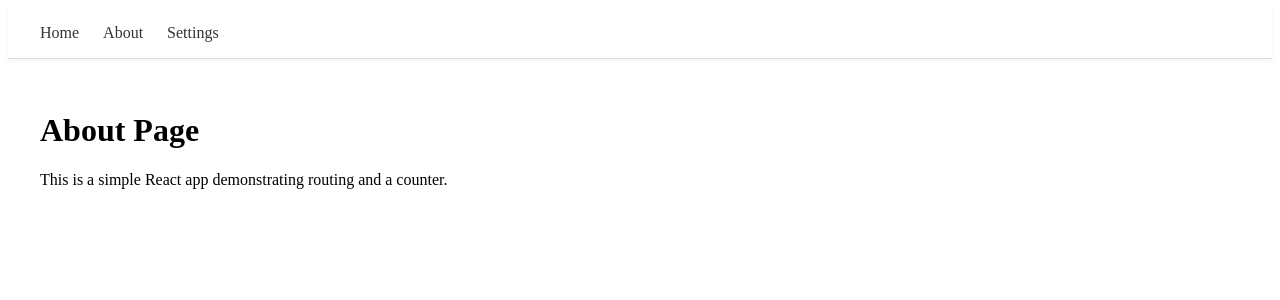
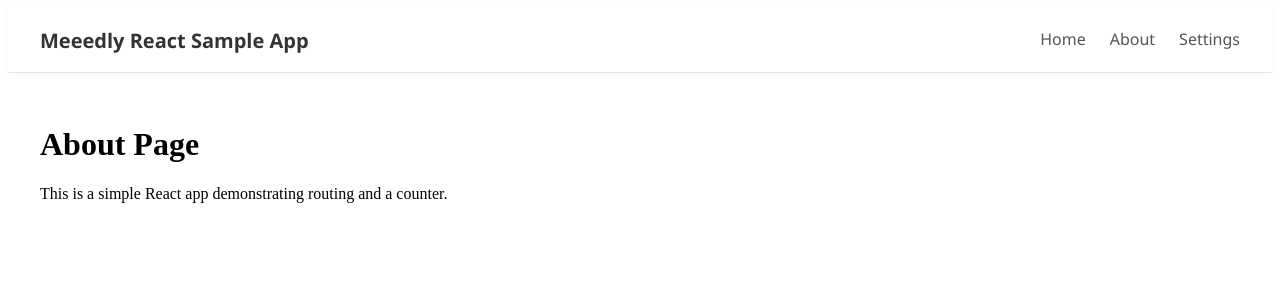
Before and after one commit to jaroonl/MeeedlyReact, a React (Create React App) app: page /about in a window 1280 px wide. Shown: the top 300 px of the page. Built offline with nearby package versions, Linux system fonts and the light colour scheme.

Commit message:
adjusted css styling of navbar

```diff
--- a/src/components/Navbar.css
+++ b/src/components/Navbar.css
@@ -1,25 +1,39 @@
 .navbar {
   display: flex;
   align-items: center;
+  justify-content: space-between;
   padding: 1rem 2rem;
   background-color: #ffffff;
-  border-bottom: 1px solid #ddd;
-  box-shadow: 0 2px 4px rgba(0, 0, 0, 0.05);
+  border-bottom: 1px solid #e5e5e5;
+  box-shadow: 0 2px 8px rgba(0, 0, 0, 0.04);
+  position: sticky;
+  top: 0;
+  z-index: 1000;
+  font-family: 'Segoe UI', Tahoma, Geneva, Verdana, sans-serif;
 }
 
-.navbar a {
-  margin-right: 1.5rem;
+.navbar-brand {
+  font-size: 1.25rem;
+  font-weight: 600;
+  color: #333;
   text-decoration: none;
-  color: #333;
-  font-weight: 500;
-  font-size: 1rem;
-  transition: color 0.3s ease;
 }
 
-.navbar a:hover {
-  color: #007bff;
+.navbar-links {
+  display: flex;
+  gap: 1.5rem;
 }
 
-.navbar a:last-child {
-  margin-right: 0;
+.navbar-links a {
+  text-decoration: none;
+  color: #555;
+  font-weight: 500;
+  padding: 0.25rem 0;
+  transition: color 0.3s ease, border-color 0.3s ease;
+  border-bottom: 2px solid transparent;
 }
+
+.navbar-links a:hover {
+  color: #007bff;
+  border-color: #007bff;
+}
--- a/src/components/Navbar.jsx
+++ b/src/components/Navbar.jsx
@@ -5,9 +5,14 @@ import './Navbar.css';
 const Navbar = () => {
   return (
     <nav className="navbar">
-      <Link to="/">Home</Link>
-      <Link to="/about">About</Link>
-      <Link to="/settings">Settings</Link>
+      <Link to="/" className="navbar-brand">
+        Meeedly React Sample App
+      </Link>
+      <div className="navbar-links">
+        <Link to="/">Home</Link>
+        <Link to="/about">About</Link>
+        <Link to="/settings">Settings</Link>
+      </div>
     </nav>
   );
 };
```
